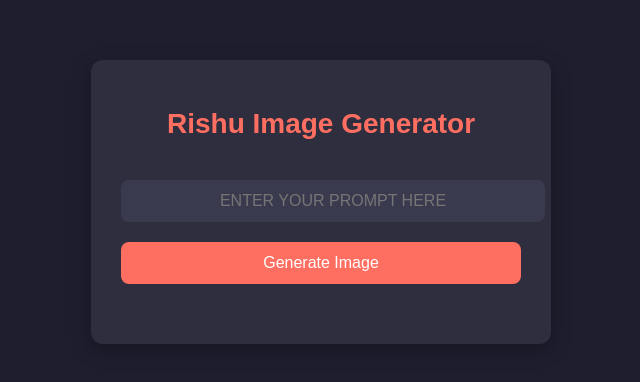
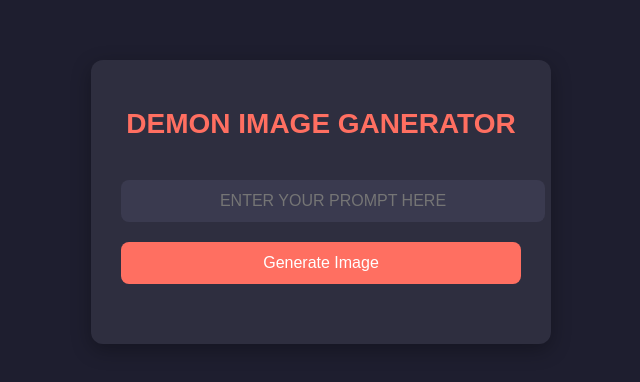
Before and after one commit to Aniskhan08/Image-ganerator-, a plain HTML site: page index.html in a window 1280 px wide. Shown: the part 198-580 px from the top of the page, without its empty margins (319-959 px from the left). Drawn offline with Linux system fonts and the light colour scheme.

Commit message:
Update index.html

```diff
--- a/index.html
+++ b/index.html
@@ -146,7 +146,7 @@
 </head>
 <body>
     <div class="container">
-        <h1>Rishu Image Generator</h1>
+        <h1>DEMON IMAGE GANERATOR</h1>
         <input type="text" id="promptInput" placeholder="ENTER YOUR PROMPT HERE" />
 
         <button onclick="generateImage()">Generate Image</button>
```
